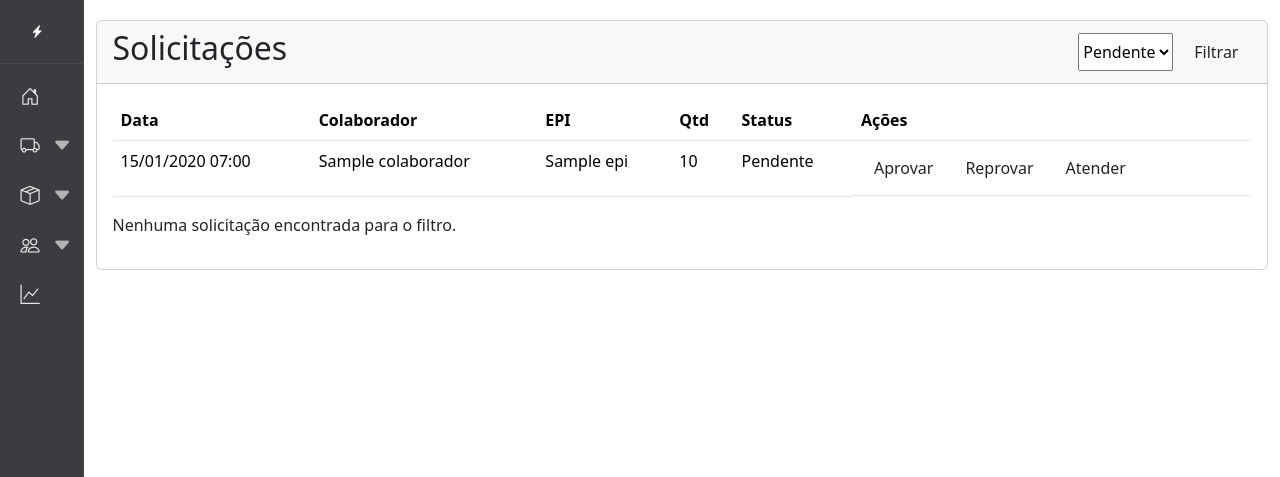
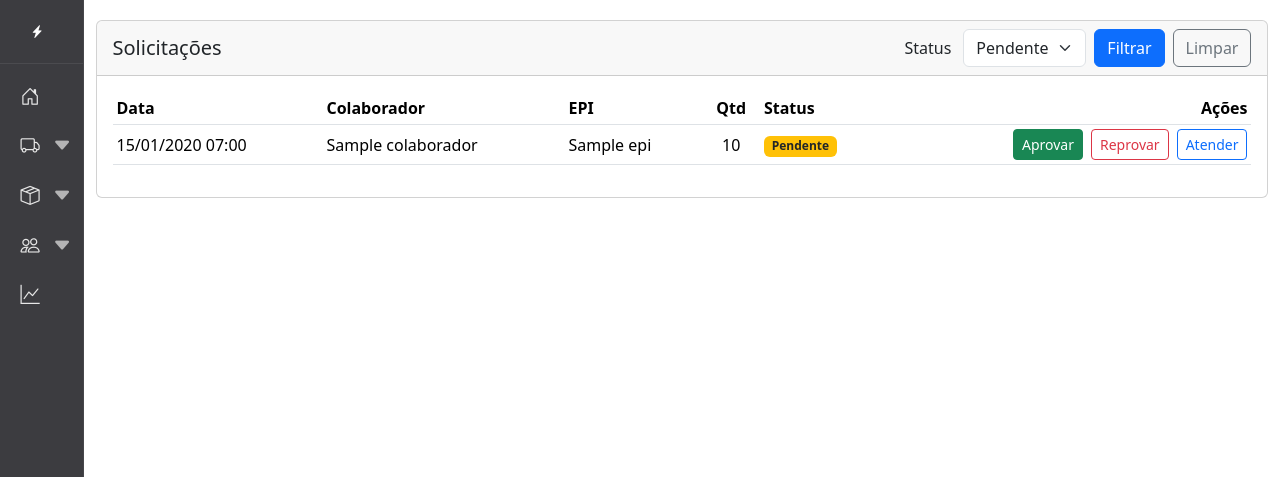
Before and after one commit to mayckon-azzi/django-sistema-controle-epi, a Django app: page /entregas/solicitacoes/gerenciar/ in a window 1280 px wide. Shown: the part 56-533 px from the top of the page. Run offline with Django 5.2, Linux system fonts and the light colour scheme; a user stored in the database is signed in; tables that the repository leaves empty hold one stand-in row (values such as "Sample post").

Commit message:
refactor: Refaturado o app_entregas, com melhorias estéticas com bootstrap.

```diff
--- a/app_entregas/forms.py
+++ b/app_entregas/forms.py
@@ -1,7 +1,6 @@
 from django import forms
 from django.core.exceptions import ValidationError
 from .models import Entrega, Solicitacao
-from app_epis.models import EPI
 
 class EntregaForm(forms.ModelForm):
     class Meta:
@@ -21,7 +20,6 @@ class EntregaForm(forms.ModelForm):
             raise forms.ValidationError("Quantidade deve ser ≥ 1.")
         return q
 
-
     def clean(self):
         cleaned = super().clean()
         colab = cleaned.get("colaborador")
@@ -35,6 +33,7 @@ class EntregaForm(forms.ModelForm):
         if epi and not epi.ativo:
             self.add_error("epi", "EPI inativo — não é possível registrar entrega.")
         return cleaned
+
 
 class SolicitacaoForm(forms.ModelForm):
     class Meta:
--- a/app_entregas/templates/app_entregas/pages/solicitacao_manage_list.html
+++ /dev/null
@@ -1,70 +0,0 @@
-{% extends "app_core/partials/base.html" %}
-{% block title %}Solicitações (Gerenciar){% endblock %}
-{% block page_title %}Solicitações (Gerenciar){% endblock %}
-{% block breadcrumb %}<a href="{% url 'app_core:home' %}">Início</a> › Solicitações (Gerenciar){% endblock %}
-
-{% block content %}
-<div class="card">
-  <div class="card-header" style="display:flex; gap:8px; align-items:center; justify-content:space-between;">
-    <h2>Solicitações</h2>
-    <form method="get" style="display:flex; gap:8px;">
-      <select name="status">
-        {% for st in statuses_manage %}
-          <option value="{{ st }}" {% if status_selected == st %}selected{% endif %}>
-            {{ st|title }}
-          </option>
-        {% endfor %}
-      </select>
-      <button class="btn" type="submit">Filtrar</button>
-    </form>
-  </div>
-
-  <div class="card-body">
-    {% if solicitacoes %}
-    <div class="table-responsive">
-      <table class="table">
-        <thead>
-          <tr><th>Data</th><th>Colaborador</th><th>EPI</th><th>Qtd</th><th>Status</th><th class="actions">Ações</th></tr>
-        </thead>
-        <tbody>
-        {% for s in solicitacoes %}
-          <tr>
-            <td>{{ s.criado_em|date:"d/m/Y H:i" }}</td>
-            <td>{{ s.colaborador.nome }}</td>
-            <td>{{ s.epi.nome }}</td>
-            <td>{{ s.quantidade }}</td>
-            <td>{{ s.get_status_display }}</td>
-            <td class="actions" style="display:flex; gap:6px; flex-wrap:wrap;">
-              {% if s.status == "PENDENTE" %}
-                <form method="post" action="{% url 'app_entregas:aprovar_solicitacao' s.pk %}">{% csrf_token %}
-                  <button class="btn small" type="submit">Aprovar</button>
-                </form>
-                <form method="post" action="{% url 'app_entregas:reprovar_solicitacao' s.pk %}">{% csrf_token %}
-                  <button class="btn small danger" type="submit">Reprovar</button>
-                </form>
-              {% endif %}
-              {% if s.status in "PENDENTE,APROVADA" %}
-                <a class="btn small" href="{% url 'app_entregas:atender_solicitacao' s.pk %}">Atender</a>
-              {% endif %}
-            </td>
-          </tr>
-        {% endfor %}
-        </tbody>
-      </table>
-    </div>
-
-    {% if is_paginated %}
-      <div class="pagination">
-        {% if page_obj.has_previous %}<a href="?status={{ request.GET.status }}&page={{ page_obj.previous_page_number }}">« Anterior</a>{% endif %}
-        <span>Página {{ page_obj.number }} de {{ page_obj.paginator.num_pages }}</span>
-        {% if page_obj.has_next %}<a href="?status={{ request.GET.status }}&page={{ page_obj.next_page_number }}">Próxima »</a>{% endif %}
-      </div>
-    {% else %}
-      <p>Nenhuma solicitação encontrada para o filtro.</p>
-    {% endif %}
-    {% else %}
-      <p>Nenhuma solicitação.</p>
-    {% endif %}
-  </div>
-</div>
-{% endblock %}
--- /dev/null
+++ b/static/app_entregas/js/manage.js
@@ -0,0 +1,9 @@
+// aprovar/reprovar etc.
+document.querySelectorAll('[data-confirm]').forEach((el) => {
+  el.addEventListener('click', (e) => {
+    const msg = el.getAttribute('data-confirm') || 'Confirmar ação?';
+    if (!confirm(msg)) {
+      e.preventDefault();
+    }
+  });
+});
--- a/app_entregas/templates/app_entregas/pages/detail.html
+++ b/templates/app_entregas/pages/detail.html
@@ -7,7 +7,7 @@
 {% endblock %}
 
 {% block content %}
-<div class="d-flex gap-2 mb-3">
+<div class="d-flex flex-wrap gap-2 mb-3">
   <a class="btn btn-outline-secondary btn-sm" href="{% url 'app_entregas:lista' %}">Voltar</a>
   <button class="btn btn-outline-primary btn-sm" onclick="window.print()">Imprimir</button>
   {% if perms.app_entregas.change_entrega and entrega.status == "ENTREGUE" %}
--- a/app_entregas/templates/app_entregas/pages/form.html
+++ b/templates/app_entregas/pages/form.html
@@ -24,11 +24,11 @@
         {{ form.epi }} {{ form.epi.errors }}
       </div>
 
-      <div class="col-12 col-md-3">
+      <div class="col-6 col-md-3">
         <label class="form-label">Quantidade</label>
         {{ form.quantidade }} {{ form.quantidade.errors }}
       </div>
-      <div class="col-12 col-md-3">
+      <div class="col-6 col-md-3">
         <label class="form-label">Status</label>
         {{ form.status }} {{ form.status.errors }}
       </div>
--- a/app_entregas/templates/app_entregas/pages/list.html
+++ b/templates/app_entregas/pages/list.html
@@ -83,15 +83,15 @@
                   {% endif %}
                 </td>
                 <td class="text-end">
-                  <div class="d-inline-flex gap-2">
+                  <div class="d-inline-flex flex-wrap gap-2">
                     <a class="btn btn-sm btn-outline-secondary" href="{% url 'app_entregas:detalhe' e.pk %}">Detalhes</a>
                     {% if perms.app_entregas.change_entrega %}
                       {% if e.status == "ENTREGUE" %}
-                        <form method="post" action="{% url 'app_entregas:marcar_devolvido' e.pk %}" class="d-inline">
+                        <form method="post" action="{% url 'app_entregas:marcar_devolvido' e.pk %}">
                           {% csrf_token %}
                           <button class="btn btn-sm btn-outline-success" onclick="return confirm('Confirmar devolução?')">Devolver</button>
                         </form>
-                        <form method="post" action="{% url 'app_entregas:marcar_cancelado' e.pk %}" class="d-inline">
+                        <form method="post" action="{% url 'app_entregas:marcar_cancelado' e.pk %}">
                           {% csrf_token %}
                           <button class="btn btn-sm btn-outline-secondary" onclick="return confirm('Cancelar esta entrega?')">Cancelar</button>
                         </form>
--- /dev/null
+++ b/templates/app_entregas/pages/solicitacao_manage_list.html
@@ -0,0 +1,113 @@
+{% extends "app_core/partials/base.html" %}
+{% load static %}
+{% block title %}Solicitações (Gerenciar){% endblock %}
+{% block page_title %}Solicitações (Gerenciar){% endblock %}
+{% block breadcrumb %}<a href="{% url 'app_core:home' %}">Início</a> › Solicitações (Gerenciar){% endblock %}
+
+{% block content %}
+<div class="card">
+  <div class="card-header">
+    <div class="d-flex flex-wrap gap-2 align-items-center justify-content-between">
+      <h2 class="m-0 fs-5">Solicitações</h2>
+      <form method="get" class="d-flex gap-2 align-items-center">
+        <label class="form-label m-0 me-1">Status</label>
+        <select name="status" class="form-select">
+          {% for st in statuses_manage %}
+            <option value="{{ st }}" {% if status_selected == st %}selected{% endif %}>{{ st|title }}</option>
+          {% endfor %}
+        </select>
+        <button class="btn btn-primary" type="submit">Filtrar</button>
+        <a class="btn btn-outline-secondary" href="{% url 'app_entregas:solicitacoes_gerenciar' %}">Limpar</a>
+      </form>
+    </div>
+  </div>
+
+  <div class="card-body">
+    {% if solicitacoes %}
+      <div class="table-responsive">
+        <table class="table table-sm table-hover align-middle">
+          <thead>
+            <tr>
+              <th>Data</th>
+              <th>Colaborador</th>
+              <th>EPI</th>
+              <th class="text-center">Qtd</th>
+              <th>Status</th>
+              <th class="text-end">Ações</th>
+            </tr>
+          </thead>
+          <tbody>
+            {% for s in solicitacoes %}
+              <tr>
+                <td>{{ s.criado_em|date:"d/m/Y H:i" }}</td>
+                <td>{{ s.colaborador.nome }}</td>
+                <td>{{ s.epi.nome }}</td>
+                <td class="text-center">{{ s.quantidade }}</td>
+                <td>
+                  {% if s.status == "PENDENTE" %}
+                    <span class="badge bg-warning text-dark">Pendente</span>
+                  {% elif s.status == "APROVADA" %}
+                    <span class="badge bg-primary">Aprovada</span>
+                  {% elif s.status == "ATENDIDA" %}
+                    <span class="badge bg-success">Atendida</span>
+                  {% elif s.status == "REPROVADA" %}
+                    <span class="badge bg-danger">Reprovada</span>
+                  {% elif s.status == "CANCELADA" %}
+                    <span class="badge bg-secondary">Cancelada</span>
+                  {% else %}
+                    <span class="badge bg-light text-dark">{{ s.get_status_display }}</span>
+                  {% endif %}
+                </td>
+                <td class="text-end">
+                  <div class="d-inline-flex flex-wrap gap-2">
+                    {% if s.status == "PENDENTE" %}
+                      <form method="post" action="{% url 'app_entregas:aprovar_solicitacao' s.pk %}">
+                        {% csrf_token %}
+                        <button class="btn btn-sm btn-success" data-confirm="Aprovar esta solicitação?" type="submit">Aprovar</button>
+                      </form>
+                      <form method="post" action="{% url 'app_entregas:reprovar_solicitacao' s.pk %}">
+                        {% csrf_token %}
+                        <button class="btn btn-sm btn-outline-danger" data-confirm="Reprovar esta solicitação?" type="submit">Reprovar</button>
+                      </form>
+                    {% endif %}
+
+                    {% if s.status == "PENDENTE" or s.status == "APROVADA" %}
+                      <a class="btn btn-sm btn-outline-primary" href="{% url 'app_entregas:atender_solicitacao' s.pk %}">Atender</a>
+                    {% endif %}
+                  </div>
+                </td>
+              </tr>
+            {% endfor %}
+          </tbody>
+        </table>
+      </div>
+
+      {% if is_paginated %}
+        <nav class="mt-2">
+          <ul class="pagination pagination-sm mb-0">
+            {% if page_obj.has_previous %}
+              <li class="page-item">
+                <a class="page-link" href="?status={{ request.GET.status }}&page={{ page_obj.previous_page_number }}">«</a>
+              </li>
+            {% endif %}
+            <li class="page-item disabled">
+              <span class="page-link">Página {{ page_obj.number }} de {{ page_obj.paginator.num_pages }}</span>
+            </li>
+            {% if page_obj.has_next %}
+              <li class="page-item">
+                <a class="page-link" href="?status={{ request.GET.status }}&page={{ page_obj.next_page_number }}">»</a>
+              </li>
+            {% endif %}
+          </ul>
+        </nav>
+      {% endif %}
+    {% else %}
+      <p class="mb-0">Nenhuma solicitação encontrada para o filtro.</p>
+    {% endif %}
+  </div>
+</div>
+{% endblock %}
+
+{% block extra_js %}
+<script src="{% static 'app_entregas/js/manage.js' %}"></script>
+{% endblock %}
```
Also changed, not shown: app_entregas/static/app_entregas/css/main.css (deleted, +0 -12 lines), app_entregas/static/app_entregas/js/main.js (deleted, +0 -22 lines), templates/app_entregas/pages/confirm_delete.html (renamed from app_entregas/templates/app_entregas/pages/confirm_delete.html, +5 -5 lines), templates/app_entregas/pages/solicitacao_atender_confirm.html (renamed from app_entregas/templates/app_entregas/pages/solicitacao_atender_confirm.html, +6 -6 lines), templates/app_entregas/pages/solicitacao_form.html (renamed from app_entregas/templates/app_entregas/pages/solicitacao_form.html), templates/app_entregas/pages/solicitacao_list.html (renamed from app_entregas/templates/app_entregas/pages/solicitacao_list.html).
